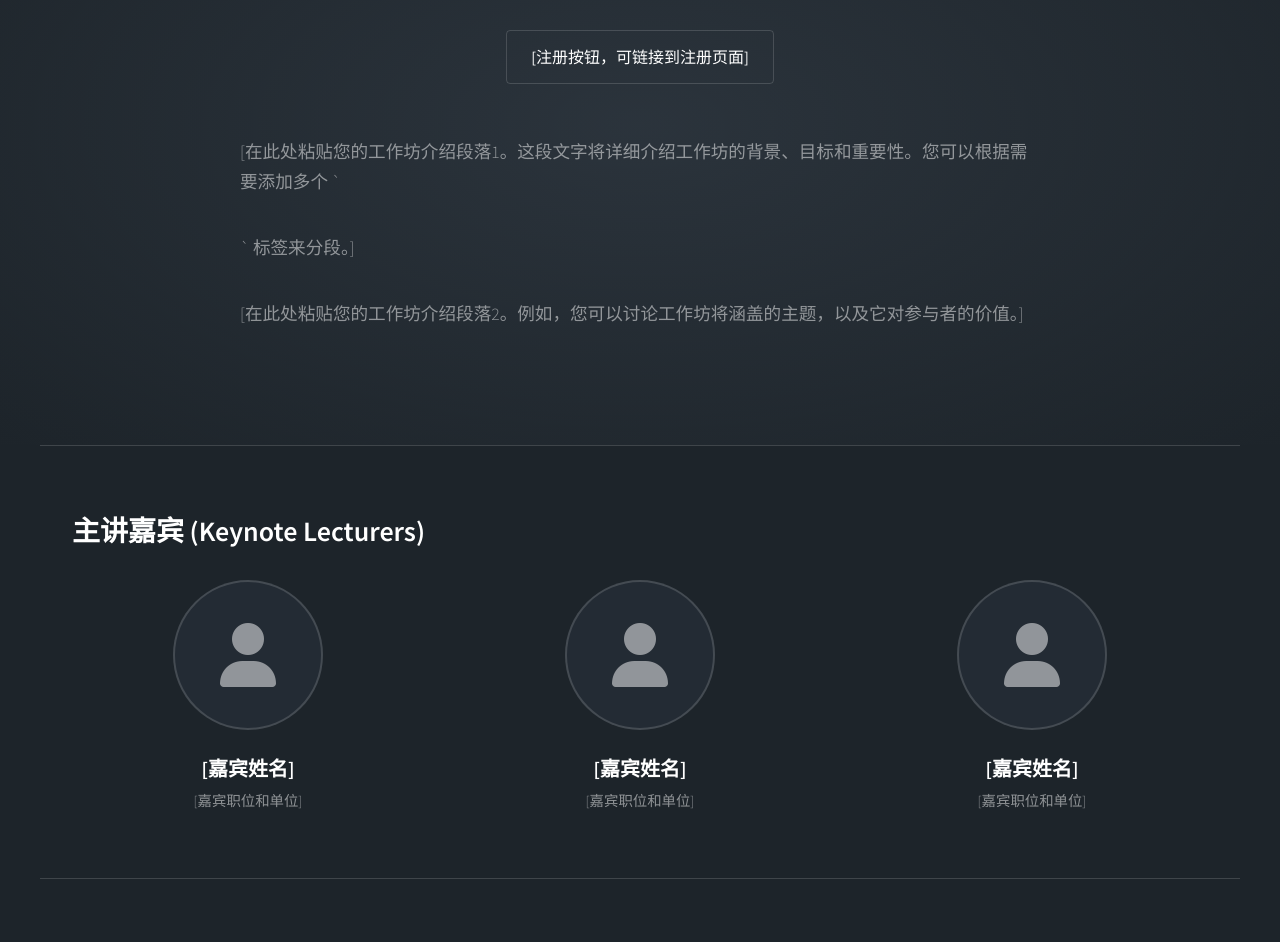
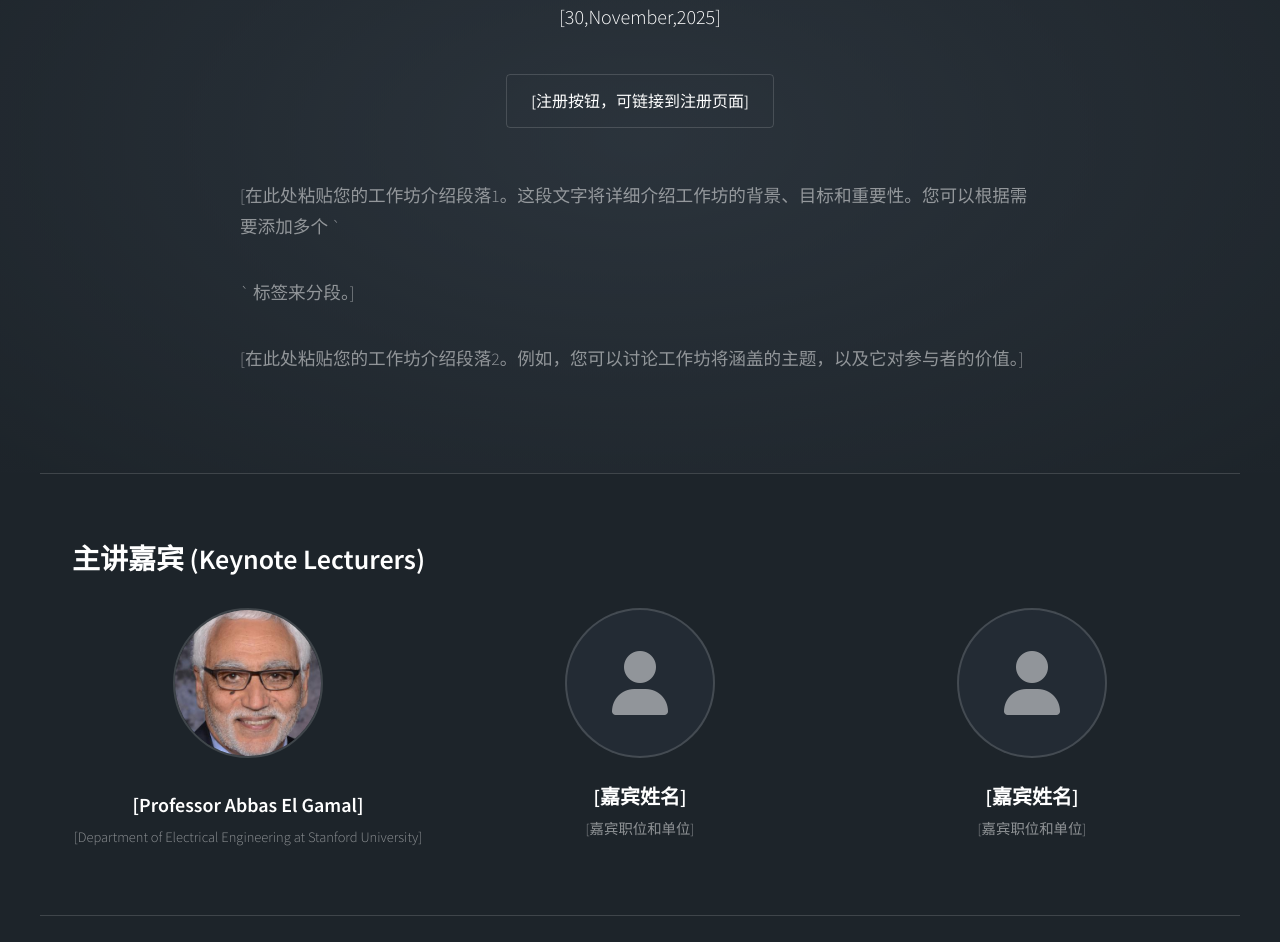
Before and after one commit to IEEE-IT-HK/workshops, a plain HTML site: page index.html in a window 1280 px wide. Shown: the part 195-1137 px from the top of the page. Drawn offline with Linux system fonts and the light colour scheme.

Commit message:
add speaker 1

```diff
--- a/index.html
+++ b/index.html
@@ -294,8 +294,8 @@
 		<!-- Intro Section -->
 		<section id="intro">
 			<div class="intro-content">
-				<h1>[在此处填写您的工作坊完整标题]</h1>
-				<p class="date">[在此处填写工作坊日期，例如：2025年11月3日]</p>
+				<h1>[Hong Kong Workshop on Coding and Information Theory]</h1>
+				<p class="date">[30,November,2025]</p>
 				<a href="#registration" class="button">[注册按钮，可链接到注册页面]</a>
 
 				<div class="intro-text">
@@ -313,17 +313,11 @@
 				<!-- === 嘉宾 1 开始 === -->
 				<!-- 您可以复制这个 <article> 块来添加更多嘉宾 -->
 				<article class="grid-item">
-					<!--
-						方法一：使用占位符。
-						<div class="image-placeholder"><i class="fa-solid fa-user"></i></div>
+					<!-- 方法二：使用真实图片。取消下方 img 标签的注释，并替换 src 链接。-->
+					 <img src="images/abbas.jpg" alt="Professor Abbas El Gamal" class="speaker-image">
 
-						方法二：使用真实图片。取消下方 img 标签的注释，并替换 src 链接。
-					-->
-					<!-- <img src="path/to/your/image1.jpg" alt="[嘉宾姓名]" class="speaker-image"> -->
-					<div class="image-placeholder"><i class="fa-solid fa-user"></i></div>
-
-					<h3>[嘉宾姓名]</h3>
-					<p>[嘉宾职位和单位]</p>
+					<h3>[Professor Abbas El Gamal]</h3>
+					<p>[Department of Electrical Engineering at Stanford University]</p>
 				</article>
 				<!-- === 嘉宾 1 结束 === -->
 
```
Also changed, not shown: images/abbas.jpg (added).
